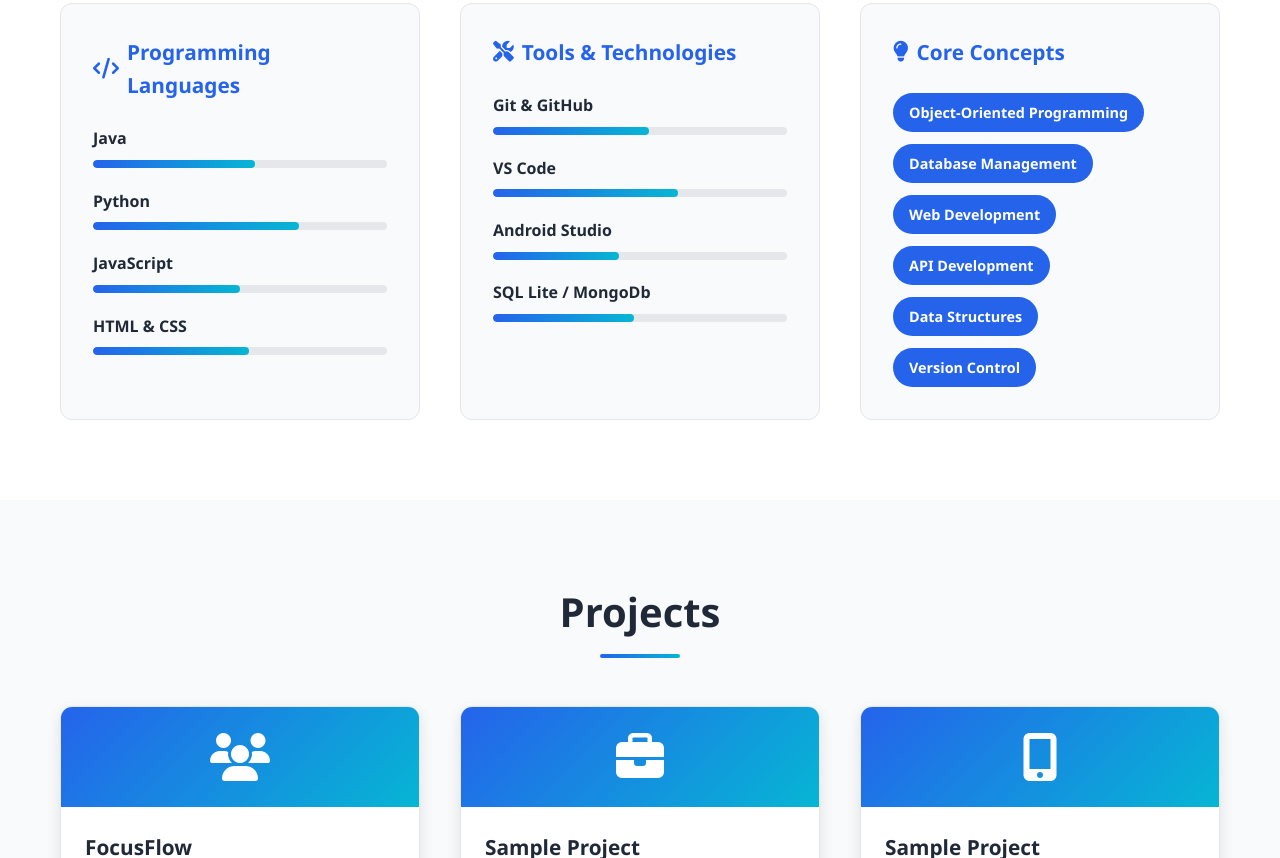
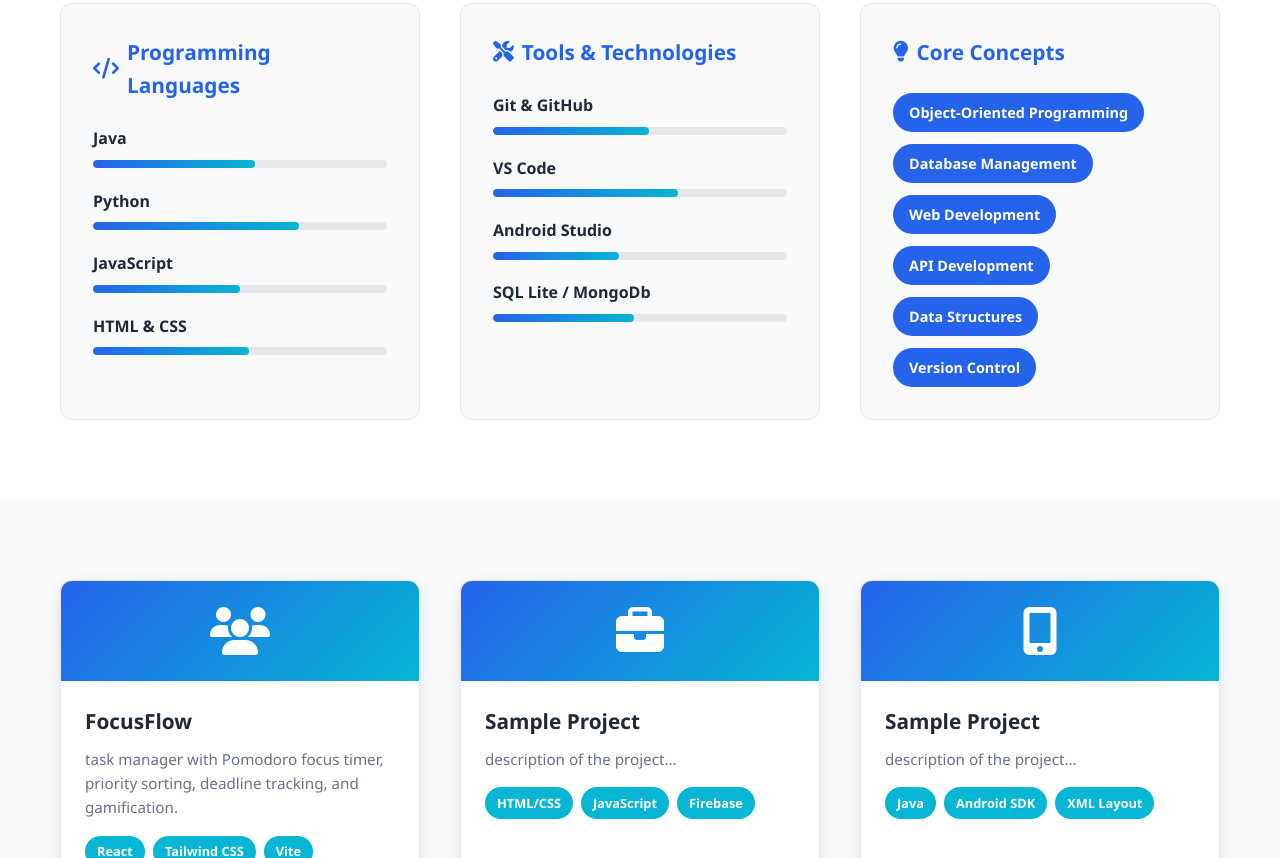
Before and after one commit to KaiPham27/KaiPham27-jumar.github.io, a plain HTML site: page index.html in a window 1280 px wide. Shown: the part 1785-2643 px from the top of the page. Drawn offline with Linux system fonts and the light colour scheme.

Commit message:
error focusflow

```diff
--- a/index.html
+++ b/index.html
@@ -187,7 +187,7 @@
     <!-- Projects Section -->
     <section id="projects" class="projects">
         <div class="container">
-            <h2 class="section-title"> Projects</h2>
+
             <div class="projects-grid">
                 <!-- Project 1 -->
                 <div class="project-card">
```
